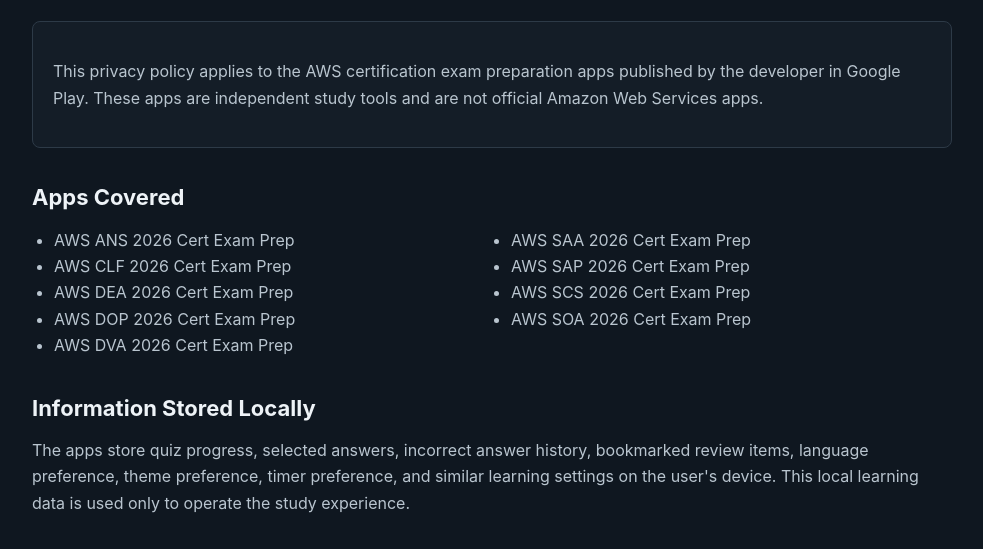
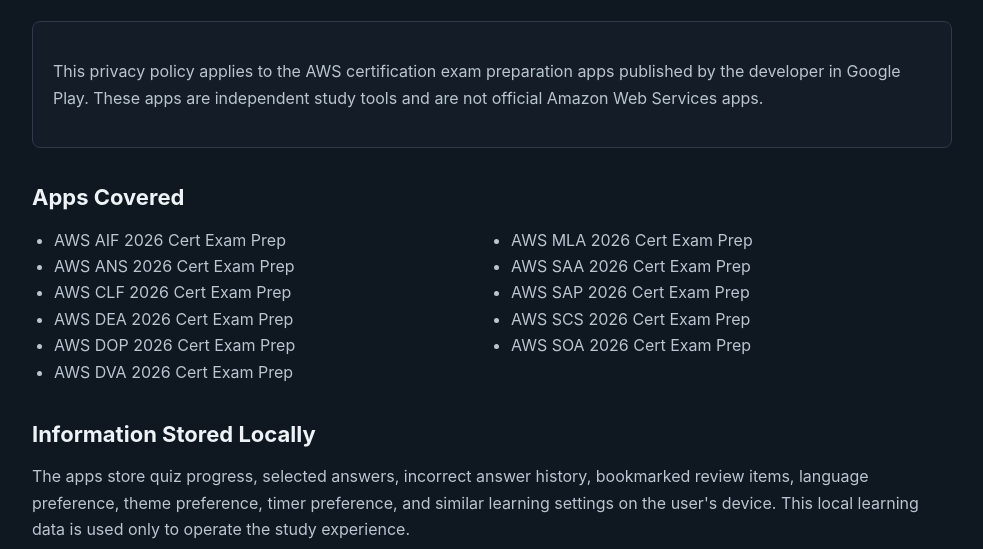
Before and after one commit to pahuo/aws-cert-exam-prep-privacy-policy, a website: page index.html in a window 1280 px wide. Shown: the part 223-772 px from the top of the page, without its empty margins (148-1131 px from the left). Drawn offline with Linux system fonts and the light colour scheme.

Commit message:
Add AIF and MLA to privacy policy app list

```diff
--- a/index.html
+++ b/index.html
@@ -82,11 +82,13 @@
 
       <h2>Apps Covered</h2>
       <ul class="apps">
+        <li>AWS AIF 2026 Cert Exam Prep</li>
         <li>AWS ANS 2026 Cert Exam Prep</li>
         <li>AWS CLF 2026 Cert Exam Prep</li>
         <li>AWS DEA 2026 Cert Exam Prep</li>
         <li>AWS DOP 2026 Cert Exam Prep</li>
         <li>AWS DVA 2026 Cert Exam Prep</li>
+        <li>AWS MLA 2026 Cert Exam Prep</li>
         <li>AWS SAA 2026 Cert Exam Prep</li>
         <li>AWS SAP 2026 Cert Exam Prep</li>
         <li>AWS SCS 2026 Cert Exam Prep</li>
```
